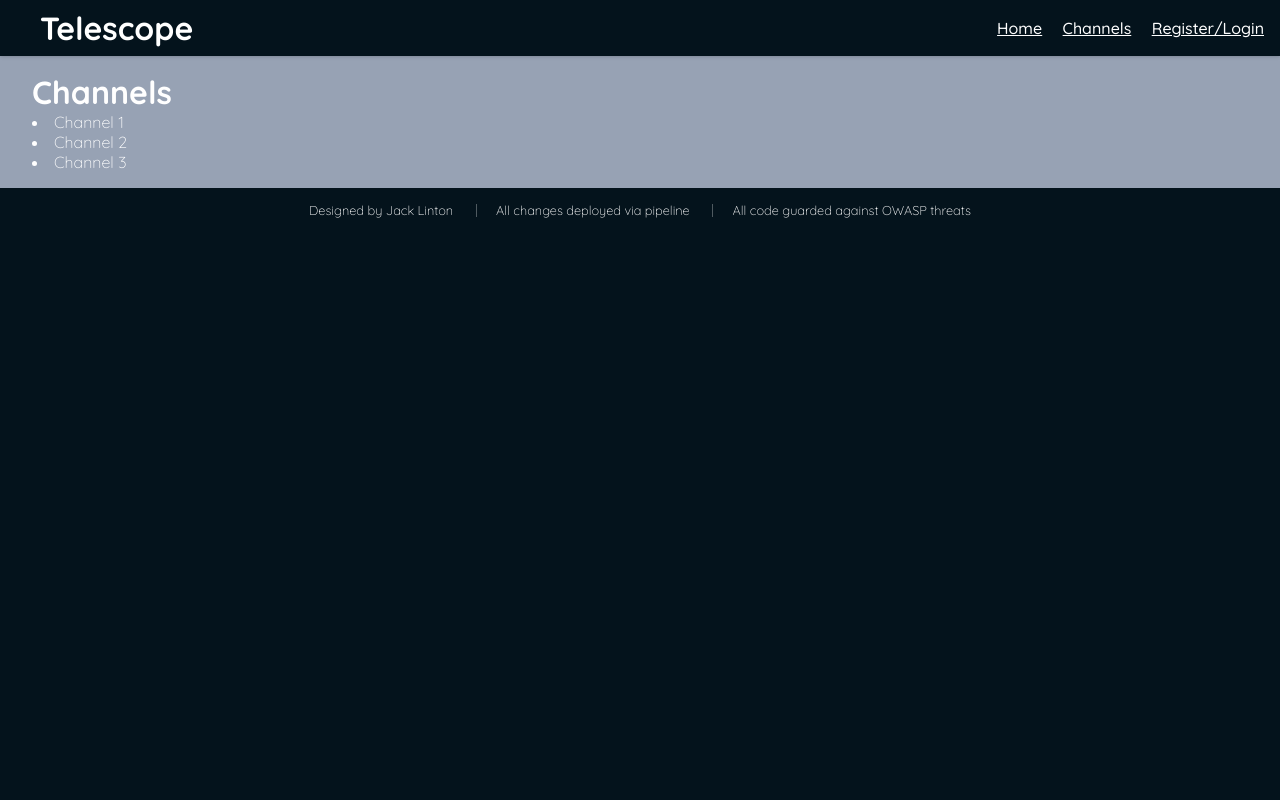
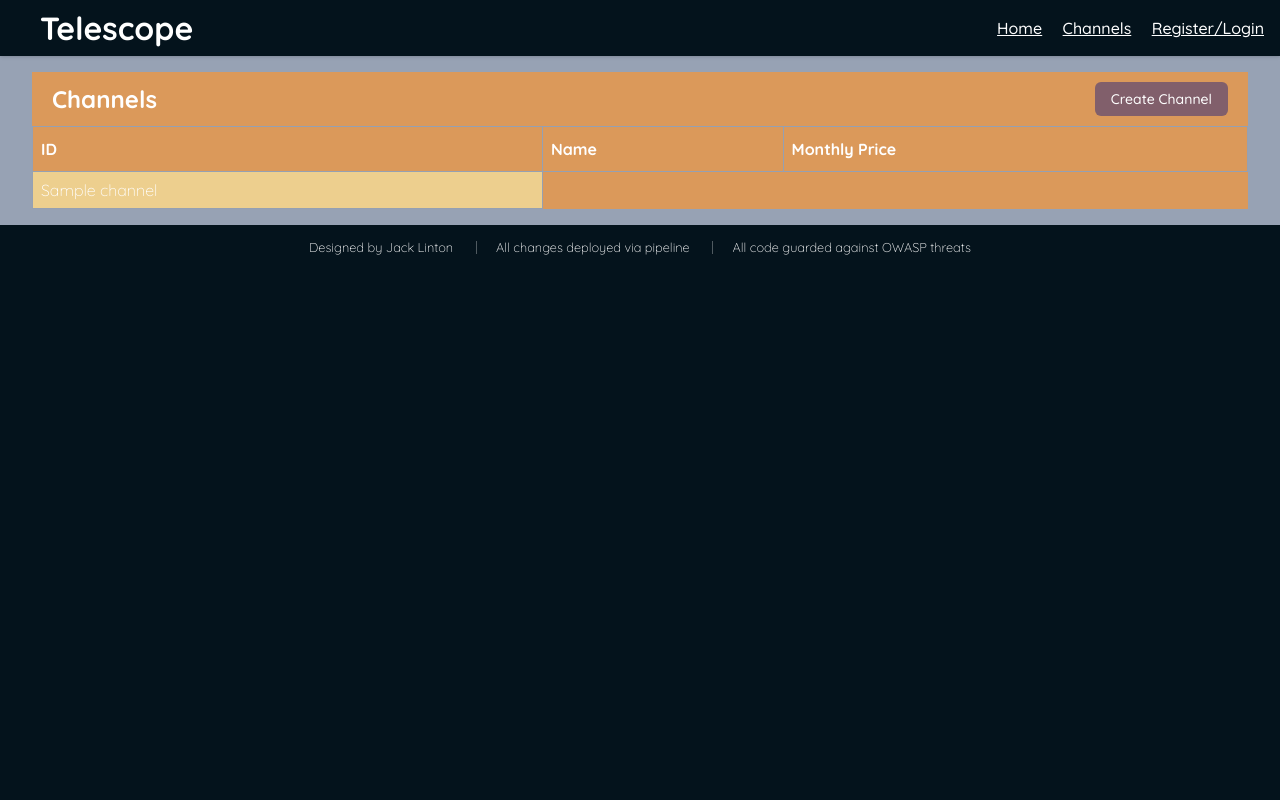
Before and after one commit to jrlinton05/QA-DevOps-Assignment, a Flask app: page /channels in a window 1280 px wide. Run offline with Flask 3, Linux system fonts and the light colour scheme; a database or web service that is not in the repository returns one stand-in record (values such as "Sample title"); some libraries are stand-ins or nearby versions.

Commit message:
Add Table of Channels to the Channel Browser Page

```diff
--- a/src/app.py
+++ b/src/app.py
@@ -1,4 +1,6 @@
 from flask import Flask, render_template
+
+import database_wrapper
 
 app = Flask(__name__, template_folder="../templates", static_folder="../static")
 
@@ -16,7 +18,12 @@ def index():
 
 @app.route('/channels')
 def channel_browser():
-    return render_template('channel-browser.html')
+    return render_template('channel-browser.html', channel_data=database_wrapper.get_all_channels())
+
+
+@app.route('/channels/create')
+def create_channel():
+    return "Under Construction"
 
 
 @app.route('/login')
--- a/static/styles.css
+++ b/static/styles.css
@@ -11,6 +11,15 @@
 
     --footer-background: #04131C;
     --footer-text: white;
+
+    --table-header: #DB995A;
+    --table-row-even: #EDCF8E;
+    --table-row-odd: #F1DAA7;
+    --table-row-hover: #ECCB83;
+    --table-border: #95A0B2;
+
+    --button-color: #815F6B;
+    --button-hover: #6A4E58;
 }
 
 /* Browser Sizing Reset */
@@ -45,6 +54,12 @@ body {
 
 main {
     padding: calc(var(--header-height) + 1em) 2em 1em 2em;
+}
+
+button, input, select, textarea {
+    font-family: inherit;
+    font-size: inherit;
+    font-weight: inherit;
 }
 
 /* Page Header */
@@ -139,3 +154,61 @@ main {
 #footer .features li a {
     color: inherit;
 }
+
+/* Buttons */
+.create-btn {
+    background: var(--button-color);
+    color: var(--page-text);
+    border: none;
+    padding: 8px 16px;
+    border-radius: 6px;
+    font-size: 14px;
+    font-weight: 500;
+    cursor: pointer;
+}
+
+.create-btn:hover {
+    background: var(--button-hover);
+}
+
+/* Tables */
+.table-container {
+    background: var(--table-header);
+}
+
+.table-header {
+    display: flex;
+    justify-content: space-between;
+    align-items: center;
+    padding: 10px 20px;
+}
+
+table {
+    border-collapse: collapse;
+    width: 100%;
+}
+
+td, th {
+    border: 1px solid var(--table-border);
+    padding: 8px;
+}
+
+tr:nth-child(odd) {
+    background: var(--table-row-odd)
+}
+
+tr:nth-child(even) {
+    background: var(--table-row-even);
+}
+
+tr:hover {
+    background: var(--table-row-hover);
+}
+
+th {
+    padding-top: 12px;
+    padding-bottom: 12px;
+    text-align: left;
+    background: var(--table-header);
+    color: var(--page-text);
+}
--- a/templates/channel-browser.html
+++ b/templates/channel-browser.html
@@ -1,8 +1,24 @@
 {% extends "base.html" %}
 
 {% block content %}
-<h1>Channels</h1>
-<li>Channel 1</li>
-<li>Channel 2</li>
-<li>Channel 3</li>
+<div class="table-container">
+    <div class="table-header">
+        <h2>Channels</h2>
+        <a href="{{ url_for('create_channel') }}"><button class="create-btn">Create Channel</button></a>
+    </div>
+    <table class="sortable">
+        <tr>
+            <th>ID</th>
+            <th>Name</th>
+            <th>Monthly Price</th>
+        </tr>
+        {% for row in channel_data %}
+        <tr>
+            {% for cell in row %}
+            <td>{{ cell }}</td>
+            {% endfor %}
+        </tr>
+        {% endfor %}
+    </table>
+</div>
 {% endblock %}
```
